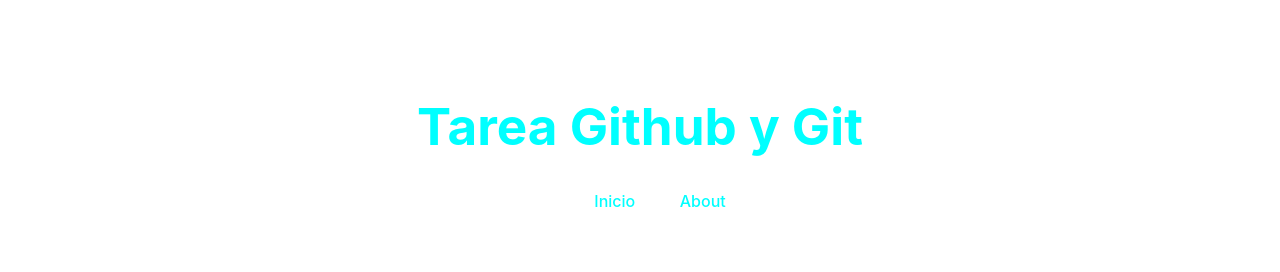
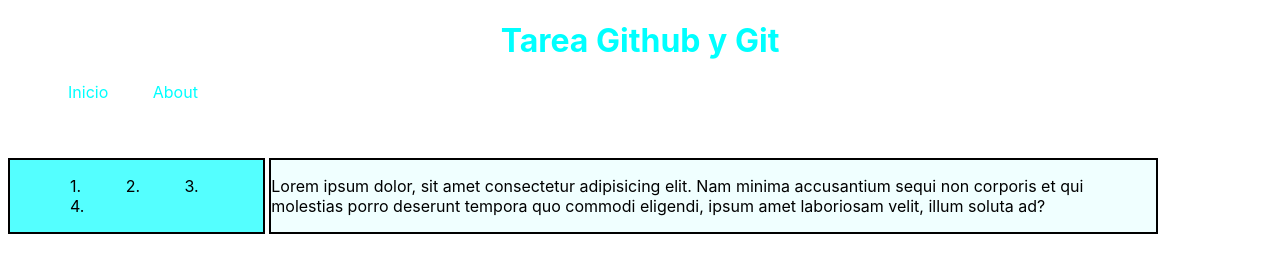
Before and after one commit to Marcosantiago18/proyecto-vite-MarcoSantiago18, a website built with Vite: page index.html in a window 1280 px wide. Built offline with nearby package versions, Linux system fonts and the light colour scheme.

Commit message:
modificaciones desarrollo

```diff
--- a/index.html
+++ b/index.html
@@ -4,7 +4,7 @@
     <meta charset="UTF-8" />
     <link rel="icon" type="image/svg+xml" href="/vite.svg" />
     <meta name="viewport" content="width=device-width, initial-scale=1.0" />
-    <link rel="stylesheet" href="./src/style.css">
+    <link rel="stylesheet" href="./src/style2.css">
     <title>Tarea Github y Git</title>
   </head>
   <body>
@@ -18,6 +18,23 @@
         <li><a href="About.html">About</a></li>
       </ul>
     </nav>
+    <aside>
+        <ol>
+          <li>1.</li>
+          <li>2.</li>
+          <li>3.</li>
+          <li>4.</li>
+        </ol>
+    </aside>
+    <main>
+        <article>
+          <p>
+            Lorem ipsum dolor, sit amet consectetur adipisicing elit. Nam minima accusantium sequi non corporis et qui molestias porro deserunt tempora quo commodi eligendi, ipsum amet laboriosam velit, illum soluta ad?
+          </p>
+        </article>
+    </main>
+
+
     <!--<script type="module" src="/src/main.js"></script>-->
   </body>
 </html>
--- a/src/style2.css
+++ b/src/style2.css
@@ -13,6 +13,7 @@
 li{
     display: inline;
     padding: 20px;
+    text-align: left;
 }
 h1{
     text-align: center;
```
Also changed, not shown: images/MadificacionesCSSdesarrollo.png (added), images/ModificacionesDesarrollo.png (added).
